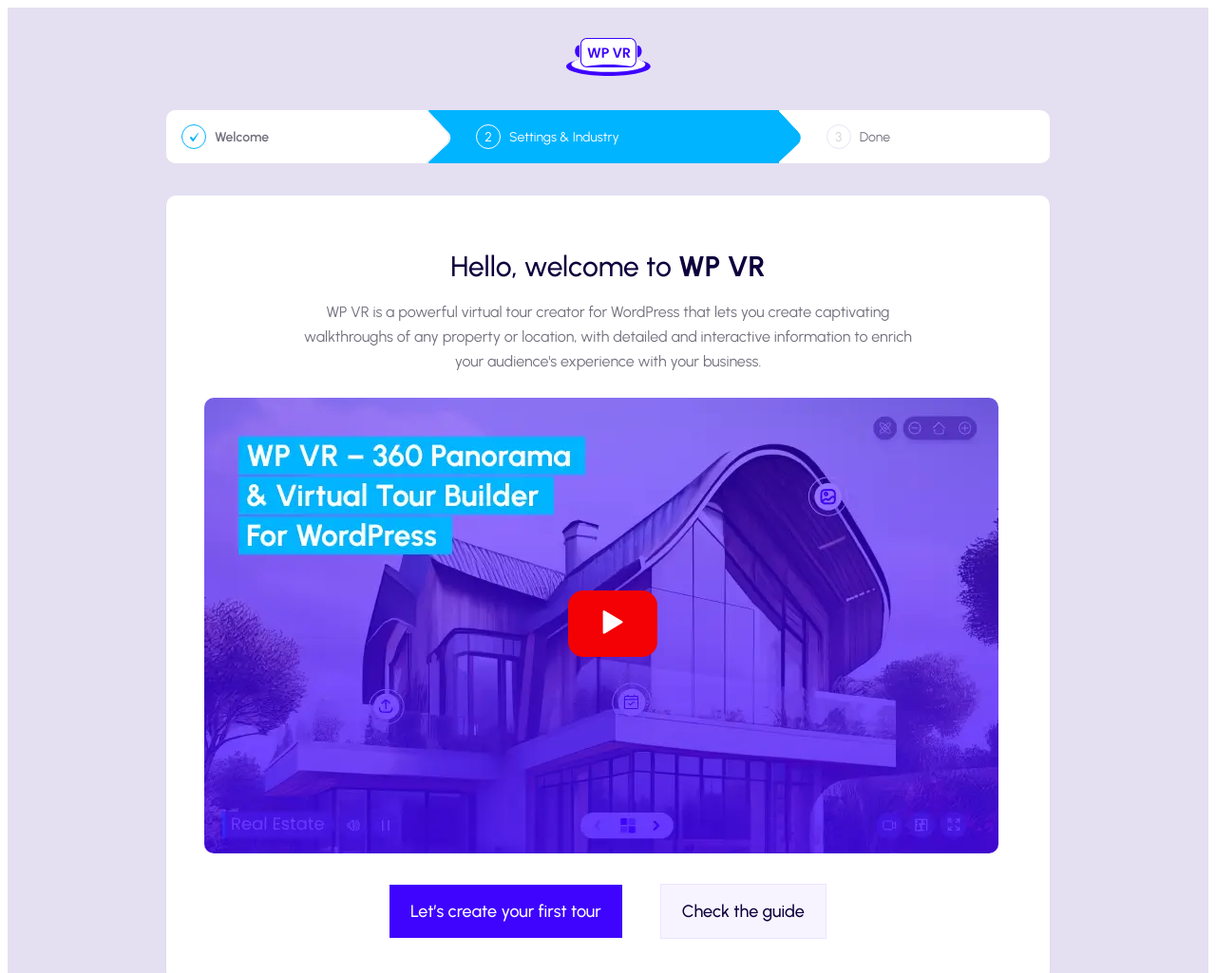
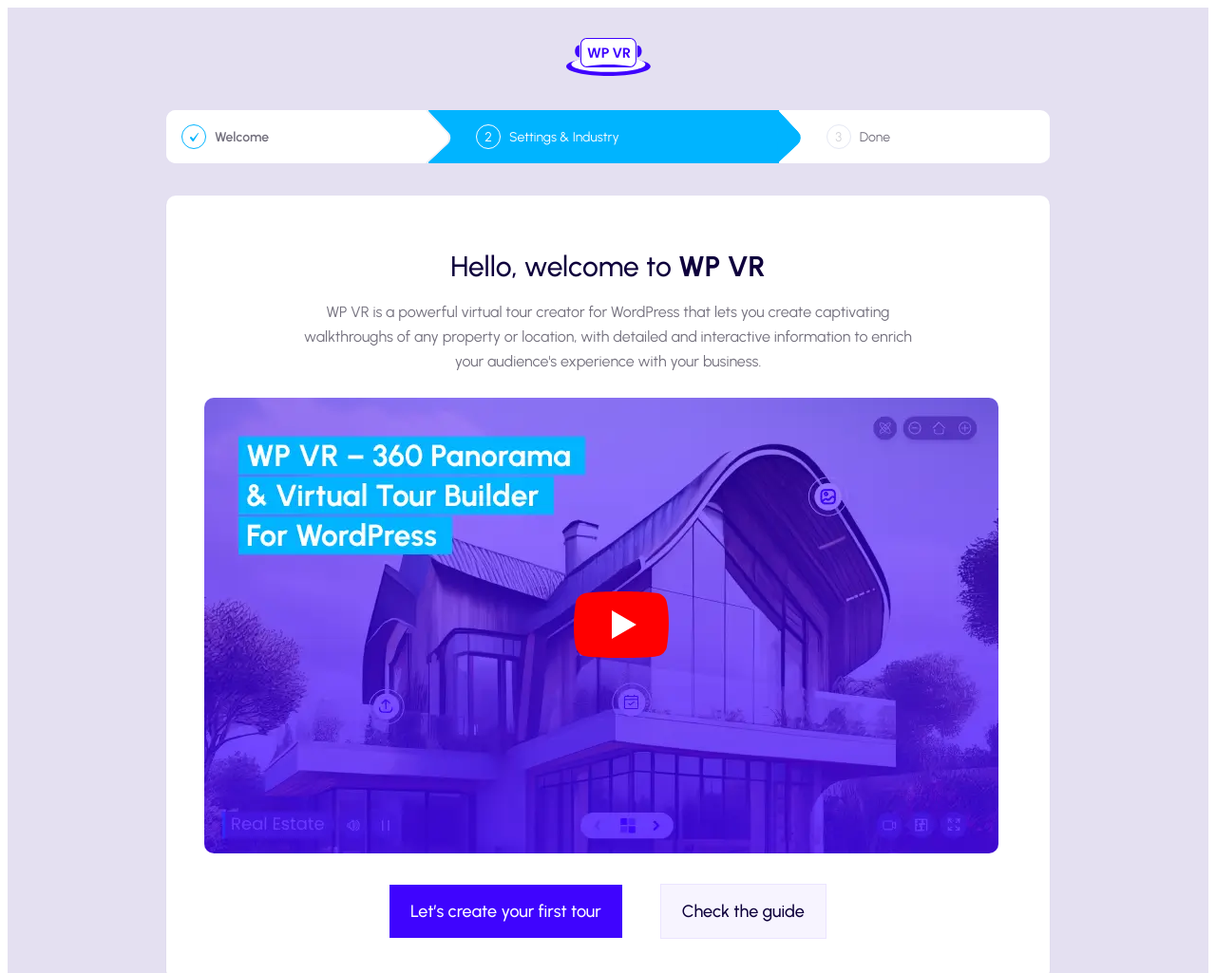
Before and after one commit to mamunpr6/wpvr-setup-wizard, a plain HTML site: page index.html in a window 1280 px wide. Shown: the top 1025 px of the page at 95% size. Drawn offline with nearby package versions, Linux system fonts and the light colour scheme; files that its build step writes are made by us from their sources.

Commit message:
youtube icon implemented

```diff
--- a/index.html
+++ b/index.html
@@ -94,10 +94,18 @@
             <div class="setup-wizard__welcome-video-container">
               <div id="video_play_button" class="setup-wizard__video-play-button">
                 <button class="">
-                  <svg width="22" height="27" viewBox="0 0 27 31" fill="#ffffff" xmlns="http://www.w3.org/2000/svg">
+                  <!-- <svg width="22" height="27" viewBox="0 0 27 31" fill="#ffffff" xmlns="http://www.w3.org/2000/svg">
                     <path d="M24.9389 15.27L2.27013 1.66876V28.8713L24.9389 15.27Z" stroke="white" stroke-width="3"
                       stroke-linecap="round" stroke-linejoin="round" />
+                  </svg> -->
+
+                  <svg width="100" height="70" viewBox="0 0 100 70" fill="none" xmlns="http://www.w3.org/2000/svg">
+                    <path
+                      d="M97.7467 10.9613C97.1734 8.84245 96.055 6.91079 94.5028 5.35872C92.9507 3.80666 91.0189 2.68836 88.9001 2.11523C81.1428 0 49.9254 0 49.9254 0C49.9254 0 18.7069 0.0641905 10.9508 2.17942C8.83206 2.75265 6.90045 3.87099 5.34839 5.42304C3.79634 6.9751 2.678 8.90671 2.10477 11.0255C-0.241546 24.8081 -1.15183 45.8081 2.16896 59.0387C2.74219 61.1575 3.86053 63.0891 5.41258 64.6412C6.96464 66.1932 8.89625 67.3115 11.015 67.8848C18.7717 70 49.9896 70 49.9896 70C49.9896 70 81.2076 70 88.9642 67.8848C91.083 67.3115 93.0146 66.1932 94.5667 64.6412C96.1187 63.0891 97.2371 61.1575 97.8103 59.0387C100.284 45.2372 101.047 24.2499 97.7461 10.9619"
+                      fill="#FF0000" />
+                    <path d="M39.9895 50.0004L65.887 35.0006L39.9895 20.0002V50.0004Z" fill="white" />
                   </svg>
+
                 </button>
               </div>
               <div id="setup_video" class="setup-wizard__welcome-video-iframe" style="display: none">
--- a/scss/_setup-wizard.scss
+++ b/scss/_setup-wizard.scss
@@ -199,11 +199,9 @@
         left: 45%;
 
         button{
-          padding: 20px 36px;
-          border-radius: 16px;
-          background-color: #F30104;
           border: none;
           cursor: pointer;
+          background: none;
         }
       }
 
```
Also changed, not shown: scss/custom.css, 1 other file.
